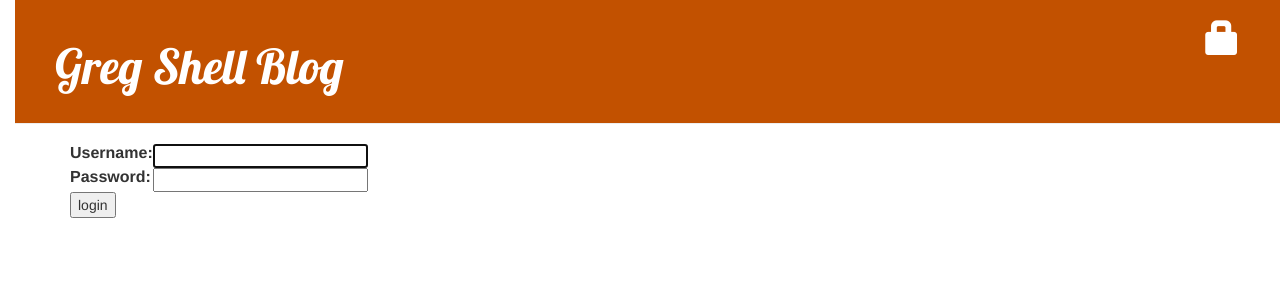
After one commit to gluska/my-first-blog, a Django app: page /accounts/login/?next=/post/new/ in a window 1280 px wide. The commit adds this page. Shown: the top 300 px of the page. Run offline with Django 3.2, Linux system fonts and the light colour scheme; some libraries are stand-ins or nearby versions.

Commit message:
Add logging, publisg posts, delete posts.

```diff
--- a/blog/templates/blog/base.html
+++ b/blog/templates/blog/base.html
@@ -2,7 +2,7 @@
 <html>
     {% load static %}
     <head>
-        <title>Django Girls blog</title>
+        <title>Greg Shell blog</title>
         <link rel="stylesheet" href="//maxcdn.bootstrapcdn.com/bootstrap/3.2.0/css/bootstrap.min.css">
         <link rel="stylesheet" href="//maxcdn.bootstrapcdn.com/bootstrap/3.2.0/css/bootstrap-theme.min.css">
         <link href='//fonts.googleapis.com/css?family=Lobster&subset=latin,latin-ext' rel='stylesheet' type='text/css'>
@@ -12,8 +12,13 @@
         <div class="page-header">
              {% if user.is_authenticated %} <!--link będzie widoczny tylko dla użytkowników zalogowanych jako admin -->
                 <a href="{% url 'post_new' %}" class="top-menu"><span class="glyphicon glyphicon-plus"></span></a>
+                <a href="{% url 'post_draft_list' %}" class="top-menu"><span class="glyphicon glyphicon-edit"></span></a>
+                <p class="top-menu">Hello, {{ user.username|title }} <small>(<a href="{% url 'logout' %}">Log out</a>)</small></p>
+            {% else %}
+                <a href="{% url 'login' %}" class="top-menu"><span class="glyphicon glyphicon-lock"></span></a>
+
             {% endif %}
-            <h1><a href="/">Django Girls Blog</a></h1>
+            <h1><a href="/">Greg Shell Blog</a></h1>
 
         </div>
         <div class="content container">
--- a/blog/templates/blog/post_detail.html
+++ b/blog/templates/blog/post_detail.html
@@ -6,11 +6,13 @@
             <div class="date">
                 {{ post.published_date }}
             </div>
+        {% else %}
+            <a class="btn btn-default" href="{% url 'post_publish' pk=post.pk %}">Publish</a>
         {% endif %}
         {% if user.is_authenticated %}
             <a class="btn btn-default" href="{% url 'post_edit' pk=post.pk %}"><span class="glyphicon glyphicon-pencil"></span></a>
         {% endif %}
-
+        <a class="btn btn-default" href="{% url 'post_remove' pk=post.pk %}"><span class="glyphicon glyphicon-remove"></span></a>
         <h2>{{ post.title }}</h2>
         <p>{{ post.text|linebreaksbr }}</p>
     </div>
--- /dev/null
+++ b/blog/templates/registration/login.html
@@ -0,0 +1,24 @@
+{% extends "blog/base.html" %}
+
+{% block content %}
+    {% if form.errors %}
+        <p>Your username and password didn't match. Please try again.</p>
+    {% endif %}
+
+    <form method="post" action="{% url 'login' %}">
+    {% csrf_token %}
+        <table>
+        <tr>
+            <td>{{ form.username.label_tag }}</td>
+            <td>{{ form.username }}</td>
+        </tr>
+        <tr>
+            <td>{{ form.password.label_tag }}</td>
+            <td>{{ form.password }}</td>
+        </tr>
+        </table>
+
+        <input type="submit" value="login" />
+        <input type="hidden" name="next" value="{{ next }}" />
+    </form>
+{% endblock %}
--- a/blog/urls.py
+++ b/blog/urls.py
@@ -6,4 +6,7 @@ urlpatterns = [
     path('post/<int:pk>/', views.post_detail, name='post_detail'),
     path('post/new/', views.post_new, name='post_new'),
     path('post/<int:pk>/edit/', views.post_edit, name='post_edit'),
+    path('drafts/', views.post_draft_list, name='post_draft_list'),
+    path('post/<pk>/publish/', views.post_publish, name='post_publish'),
+    path('post/<pk>/remove/', views.post_remove, name='post_remove'),
 ]
--- a/mysite/settings.py
+++ b/mysite/settings.py
@@ -120,3 +120,5 @@ USE_TZ = True
 
 STATIC_URL = '/static/'
 STATIC_ROOT = os.path.join(BASE_DIR, 'static')
+
+LOGIN_REDIRECT_URL = '/'
--- a/mysite/urls.py
+++ b/mysite/urls.py
@@ -15,8 +15,11 @@ Including another URLconf
 """
 from django.contrib import admin
 from django.urls import path, include
+from django.contrib.auth import views
 
 urlpatterns = [
     path('admin/', admin.site.urls),
+    path('accounts/login/', views.LoginView.as_view(), name='login'),
+    path('accounts/logout/', views.LogoutView.as_view(next_page='/'), name='logout'),
     path('', include('blog.urls')),
 ]
```
Also changed, not shown: blog/templates/blog/post_draft_list.html (added, +11 -0 lines), blog/views.py (+20 -2 lines), db.sqlite3.
